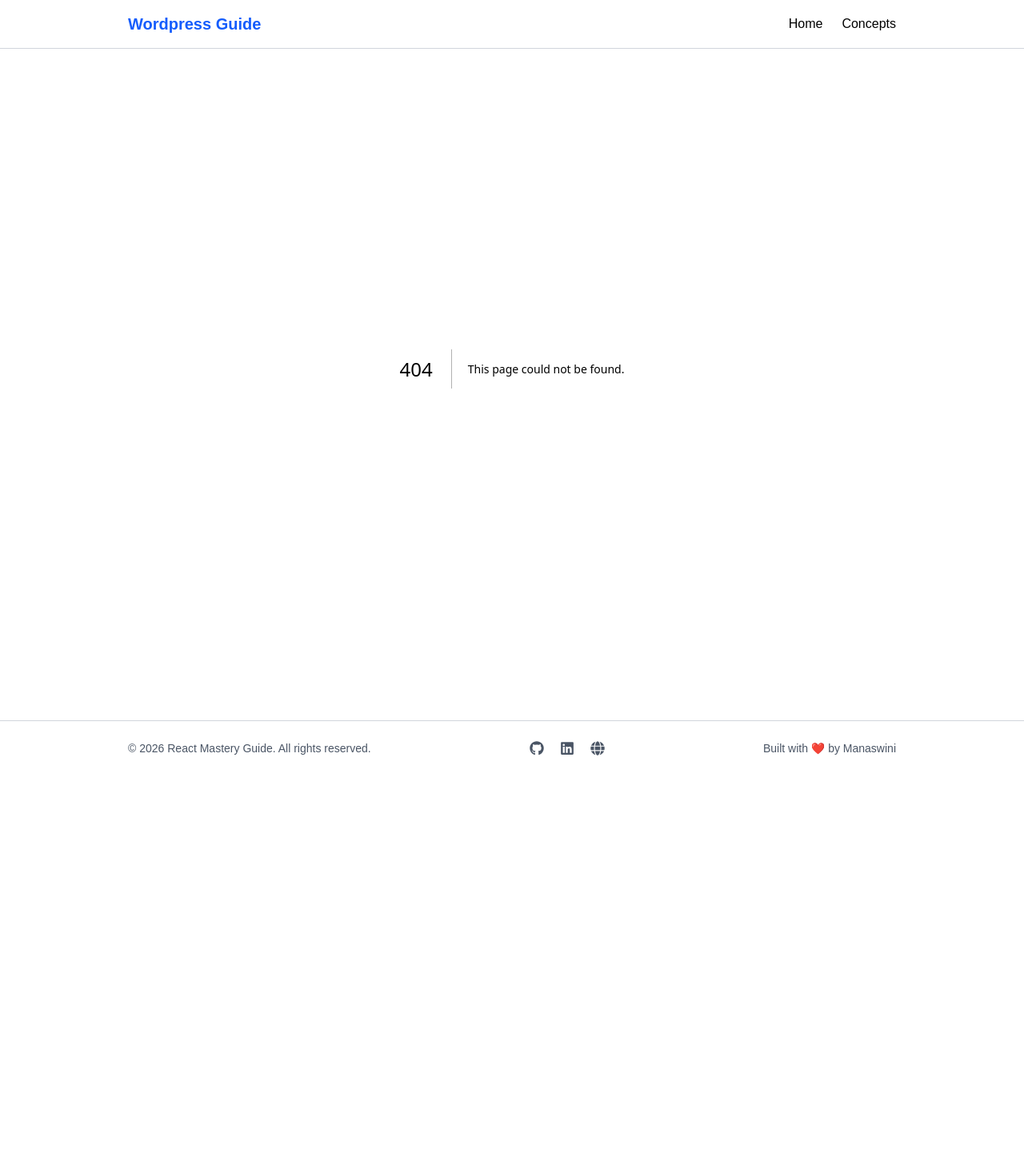
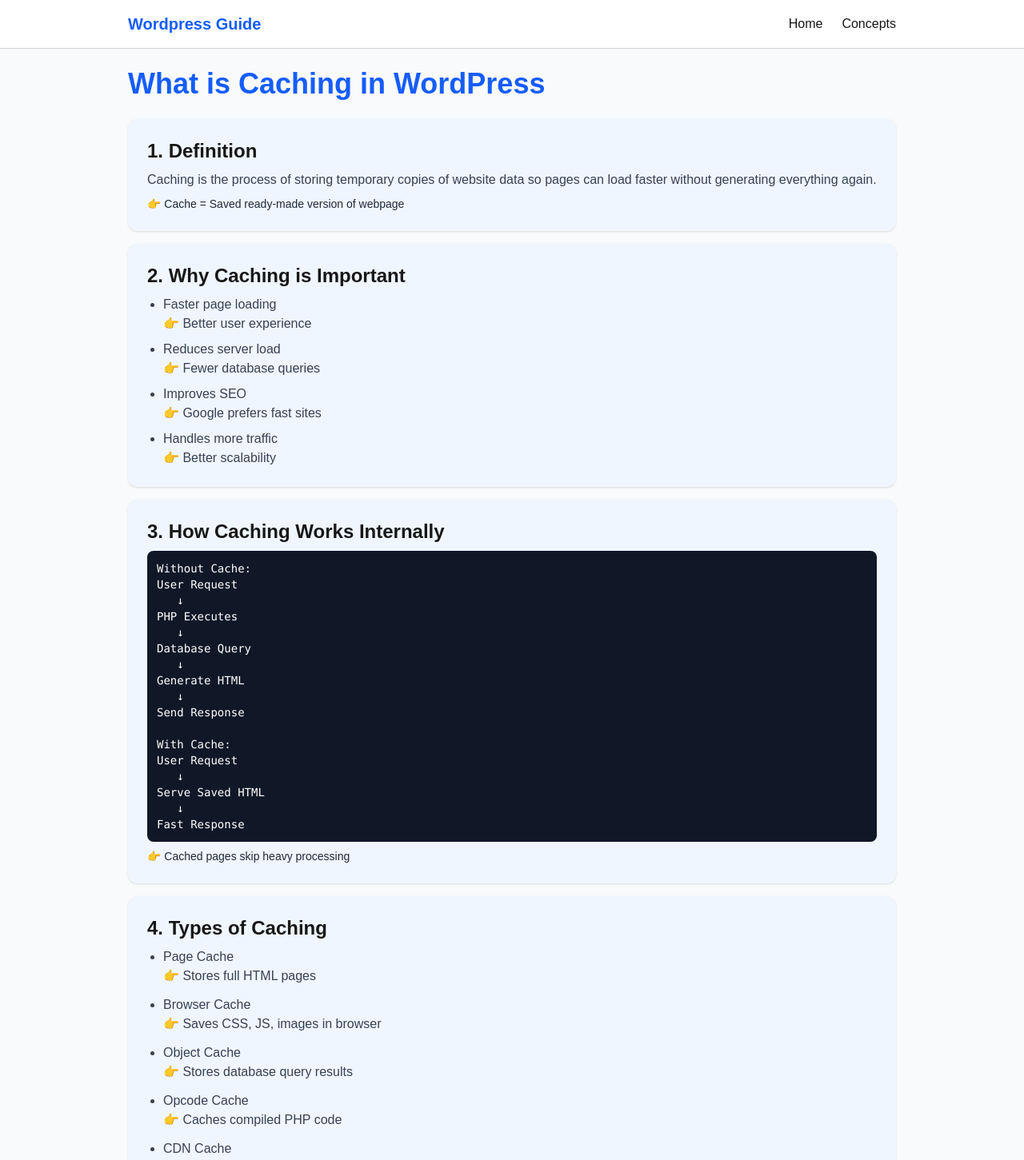
Before and after one commit to Monisasmal/WordPress-Concepts, a Next.js app: page /concepts/WhatIsCaching in a window 1280 px wide. Before the commit this address had no page. Shown: the top 1451 px of the page at 80% size. Before the commit the page ends 970 px from the top, so only its background shows below. Built offline with nearby package versions, Linux system fonts and the light colour scheme.

Commit message:
first commit

```diff
--- /dev/null
+++ b/src/app/concepts/WhatIsCaching/page.tsx
@@ -0,0 +1,318 @@
+export default function WhatIsCaching() {
+  return (
+    <div className="bg-gray-50 min-h-screen">
+
+      {/* Container */}
+      <div className="w-full max-w-5xl mx-auto px-4 sm:px-6 lg:px-8 py-6">
+
+        {/* Header */}
+        <h1 className="text-2xl sm:text-3xl md:text-4xl font-bold text-blue-600 mb-6">
+          What is Caching in WordPress
+        </h1>
+
+        {/* Card Wrapper */}
+        <div className="space-y-4">
+
+          {/* Definition */}
+          <section className="bg-blue-50 shadow-sm rounded-xl p-4 sm:p-6">
+            <h2 className="text-lg sm:text-xl md:text-2xl font-semibold mb-2">
+              1. Definition
+            </h2>
+
+            <p className="text-sm sm:text-base text-gray-700">
+              Caching is the process of storing temporary copies of website
+              data so pages can load faster without generating everything again.
+            </p>
+
+            <p className="text-sm text-gray-800 mt-2">
+              👉 Cache = Saved ready-made version of webpage
+            </p>
+          </section>
+
+          {/* Why Important */}
+          <section className="bg-blue-50 shadow-sm rounded-xl p-4 sm:p-6">
+            <h2 className="text-lg sm:text-xl md:text-2xl font-semibold mb-2">
+              2. Why Caching is Important
+            </h2>
+
+            <ul className="list-disc ml-5 text-sm sm:text-base text-gray-700 space-y-2">
+
+              <li>
+                Faster page loading
+                <br />👉 Better user experience
+              </li>
+
+              <li>
+                Reduces server load
+                <br />👉 Fewer database queries
+              </li>
+
+              <li>
+                Improves SEO
+                <br />👉 Google prefers fast sites
+              </li>
+
+              <li>
+                Handles more traffic
+                <br />👉 Better scalability
+              </li>
+
+            </ul>
+          </section>
+
+          {/* How It Works */}
+          <section className="bg-blue-50 shadow-sm rounded-xl p-4 sm:p-6">
+            <h2 className="text-lg sm:text-xl md:text-2xl font-semibold mb-2">
+              3. How Caching Works Internally
+            </h2>
+
+            <pre className="bg-gray-900 text-white p-3 rounded-lg text-sm overflow-x-auto">
+{`Without Cache:
+User Request
+   ↓
+PHP Executes
+   ↓
+Database Query
+   ↓
+Generate HTML
+   ↓
+Send Response
+
+With Cache:
+User Request
+   ↓
+Serve Saved HTML
+   ↓
+Fast Response`}
+            </pre>
+
+            <p className="text-sm text-gray-800 mt-2">
+              👉 Cached pages skip heavy processing
+            </p>
+          </section>
+
+          {/* Types */}
+          <section className="bg-blue-50 shadow-sm rounded-xl p-4 sm:p-6">
+            <h2 className="text-lg sm:text-xl md:text-2xl font-semibold mb-2">
+              4. Types of Caching
+            </h2>
+
+            <ul className="list-disc ml-5 text-sm sm:text-base text-gray-700 space-y-3">
+
+              <li>
+                Page Cache
+                <br />👉 Stores full HTML pages
+              </li>
+
+              <li>
+                Browser Cache
+                <br />👉 Saves CSS, JS, images in browser
+              </li>
+
+              <li>
+                Object Cache
+                <br />👉 Stores database query results
+              </li>
+
+              <li>
+                Opcode Cache
+                <br />👉 Caches compiled PHP code
+              </li>
+
+              <li>
+                CDN Cache
+                <br />👉 Global file caching
+              </li>
+
+            </ul>
+          </section>
+
+          {/* Page Cache Example */}
+          <section className="bg-blue-50 shadow-sm rounded-xl p-4 sm:p-6">
+            <h2 className="text-lg sm:text-xl md:text-2xl font-semibold mb-2">
+              5. Page Cache Example
+            </h2>
+
+            <p className="text-sm sm:text-base text-gray-700">
+              WordPress generates HTML once and stores it.
+            </p>
+
+            <pre className="bg-gray-900 text-white p-3 rounded-lg text-sm overflow-x-auto mt-2">
+{`First Visit:
+Generate Page → Save Cache
+
+Next Visit:
+Load Cached Page`}
+            </pre>
+
+            <p className="text-sm text-gray-800 mt-2">
+              👉 Much faster response time
+            </p>
+          </section>
+
+          {/* Browser Cache */}
+          <section className="bg-blue-50 shadow-sm rounded-xl p-4 sm:p-6">
+            <h2 className="text-lg sm:text-xl md:text-2xl font-semibold mb-2">
+              6. Browser Cache Example
+            </h2>
+
+            <pre className="bg-gray-900 text-white p-3 rounded-lg text-sm overflow-x-auto">
+{`Browser stores:
+- Images
+- CSS files
+- JavaScript files
+
+Next visit:
+Loads files from browser instead of server`}
+            </pre>
+
+            <p className="text-sm text-gray-800 mt-2">
+              👉 Reduces network requests
+            </p>
+          </section>
+
+          {/* Popular Plugins */}
+          <section className="bg-blue-50 shadow-sm rounded-xl p-4 sm:p-6">
+            <h2 className="text-lg sm:text-xl md:text-2xl font-semibold mb-2">
+              7. Popular WordPress Caching Plugins
+            </h2>
+
+            <ul className="list-disc ml-5 text-sm sm:text-base text-gray-700 space-y-3">
+
+              <li>
+                WP Rocket
+                <br />👉 Premium caching plugin
+              </li>
+
+              <li>
+                LiteSpeed Cache
+                <br />👉 High-performance caching
+              </li>
+
+              <li>
+                W3 Total Cache
+                <br />👉 Advanced caching features
+              </li>
+
+              <li>
+                WP Super Cache
+                <br />👉 Simple caching plugin
+              </li>
+
+            </ul>
+          </section>
+
+          {/* CDN */}
+          <section className="bg-blue-50 shadow-sm rounded-xl p-4 sm:p-6">
+            <h2 className="text-lg sm:text-xl md:text-2xl font-semibold mb-2">
+              8. CDN and Caching
+            </h2>
+
+            <p className="text-sm sm:text-base text-gray-700">
+              CDN stores cached files on global servers.
+            </p>
+
+            <pre className="bg-gray-900 text-white p-3 rounded-lg text-sm overflow-x-auto">
+{`Popular CDN:
+- Cloudflare
+- BunnyCDN
+- StackPath`}
+            </pre>
+
+            <p className="text-sm text-gray-800 mt-2">
+              👉 Faster loading worldwide
+            </p>
+          </section>
+
+          {/* Advantages */}
+          <section className="bg-blue-50 shadow-sm rounded-xl p-4 sm:p-6">
+            <h2 className="text-lg sm:text-xl md:text-2xl font-semibold mb-2">
+              9. Advantages of Caching
+            </h2>
+
+            <ul className="list-disc ml-5 text-sm sm:text-base text-gray-700 space-y-2">
+
+              <li>
+                Faster website speed
+                <br />👉 Better performance
+              </li>
+
+              <li>
+                Lower server usage
+                <br />👉 Reduced hosting cost
+              </li>
+
+              <li>
+                Better SEO score
+                <br />👉 Faster indexing
+              </li>
+
+              <li>
+                Improved scalability
+                <br />👉 Handles traffic spikes
+              </li>
+
+            </ul>
+          </section>
+
+          {/* Limitations */}
+          <section className="bg-blue-50 shadow-sm rounded-xl p-4 sm:p-6">
+            <h2 className="text-lg sm:text-xl md:text-2xl font-semibold mb-2">
+              10. Limitations of Caching
+            </h2>
+
+            <ul className="list-disc ml-5 text-sm sm:text-base text-gray-700 space-y-2">
+
+              <li>
+                Old content may appear
+                <br />👉 Stale cache problem
+              </li>
+
+              <li>
+                Dynamic pages may break
+                <br />👉 Login/cart pages
+              </li>
+
+              <li>
+                Cache conflicts
+                <br />👉 Plugin issues
+              </li>
+
+            </ul>
+          </section>
+
+          {/* Real Example */}
+          <section className="bg-blue-50 shadow-sm rounded-xl p-4 sm:p-6">
+            <h2 className="text-lg sm:text-xl md:text-2xl font-semibold mb-2">
+              11. Real-World Example
+            </h2>
+
+            <p className="text-sm sm:text-base text-gray-700">
+              Without caching, an eCommerce website may take 5 seconds to load.
+              With caching enabled, the same page may load within 1 second.
+            </p>
+
+            <p className="text-sm text-gray-800 mt-2">
+              👉 Better customer experience and conversions
+            </p>
+          </section>
+
+          {/* Interview */}
+          <section className="bg-blue-50 shadow-sm rounded-xl p-4 sm:p-6">
+            <h2 className="text-lg sm:text-xl md:text-2xl font-semibold mb-2">
+              Interview Points
+            </h2>
+
+            <ul className="list-disc ml-5 text-sm sm:text-base text-gray-900 space-y-1">
+              <li>Caching stores temporary copies of webpages</li>
+              <li>Improves website speed and performance</li>
+              <li>Types: Page cache, browser cache, object cache</li>
+              <li>Popular plugins: WP Rocket, LiteSpeed Cache</li>
+            </ul>
+          </section>
+
+        </div>
+      </div>
+    </div>
+  );
+}
```
